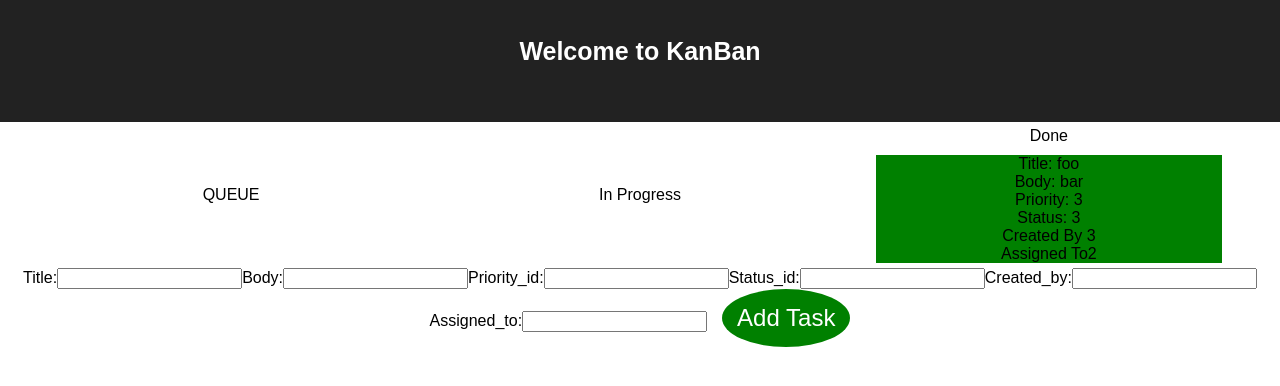
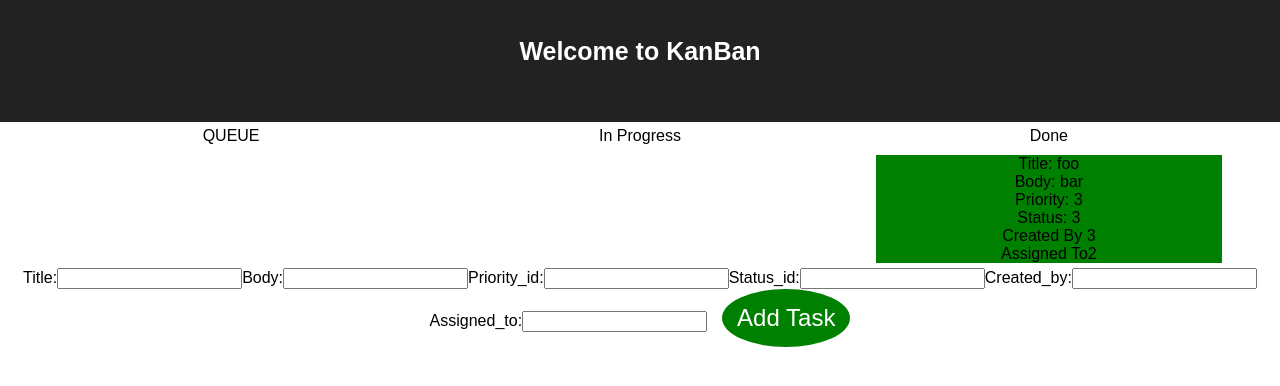
Before and after one commit to IsaiahHarris/kanban, a React (Create React App) app in the folder kanban/: page / in a window 1280 px wide. Shown: the top 386 px of the page. Built offline with nearby package versions, Linux system fonts and the light colour scheme; no server answers.

Commit message:
style main body

```diff
--- a/kanban/src/components/App/App.css
+++ b/kanban/src/components/App/App.css
@@ -15,7 +15,7 @@ html, body{
   border-right:1px solid black; */
   display: flex;
   flex-direction:column;
-  justify-content: center;
+  justify-content: flex-start;
   align-items: center;
   padding:5px;
 }
@@ -23,7 +23,7 @@ html, body{
 .main-body{
   display: flex;
   flex-direction: row;
-  align-items: center;
+  align-items: flex-start;
   justify-content: space-evenly;
 }
 
```
